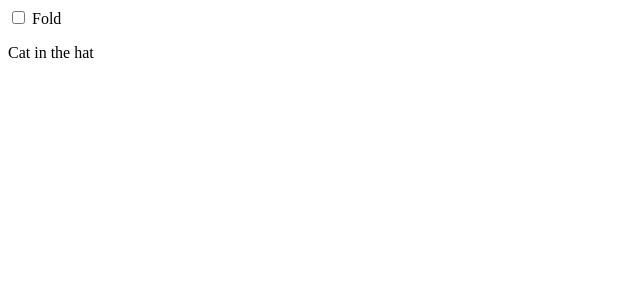
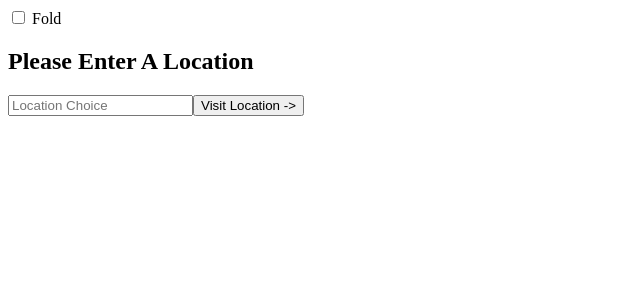
Before and after one commit to desknor/pokebar, a React (Create React App) app: page / in a window 1280 px wide. Shown: the top 300 px of the page, without its empty margins (0-640 px from the left). Built offline with nearby package versions, Linux system fonts and the light colour scheme.

Commit message:
location choice form setup

```diff
--- a/src/components/LocationChoice.js
+++ b/src/components/LocationChoice.js
@@ -1,10 +1,18 @@
-import React from 'react';
+import React, { Fragment } from 'react';
 import { render } from 'react-dom';
 
 
 class LocationChoice extends React.Component {
   render() {
-    return <p>Cat in the hat</p>
+    return (
+      <Fragment>
+        <form className="location-choice">
+          <h2>Please Enter A Location</h2>
+          <input type="text" required placeholder="Location Choice"></input>
+          <button type ="submit">Visit Location -></button>
+        </form>
+      </Fragment>
+    )
   }
 }
 
```
